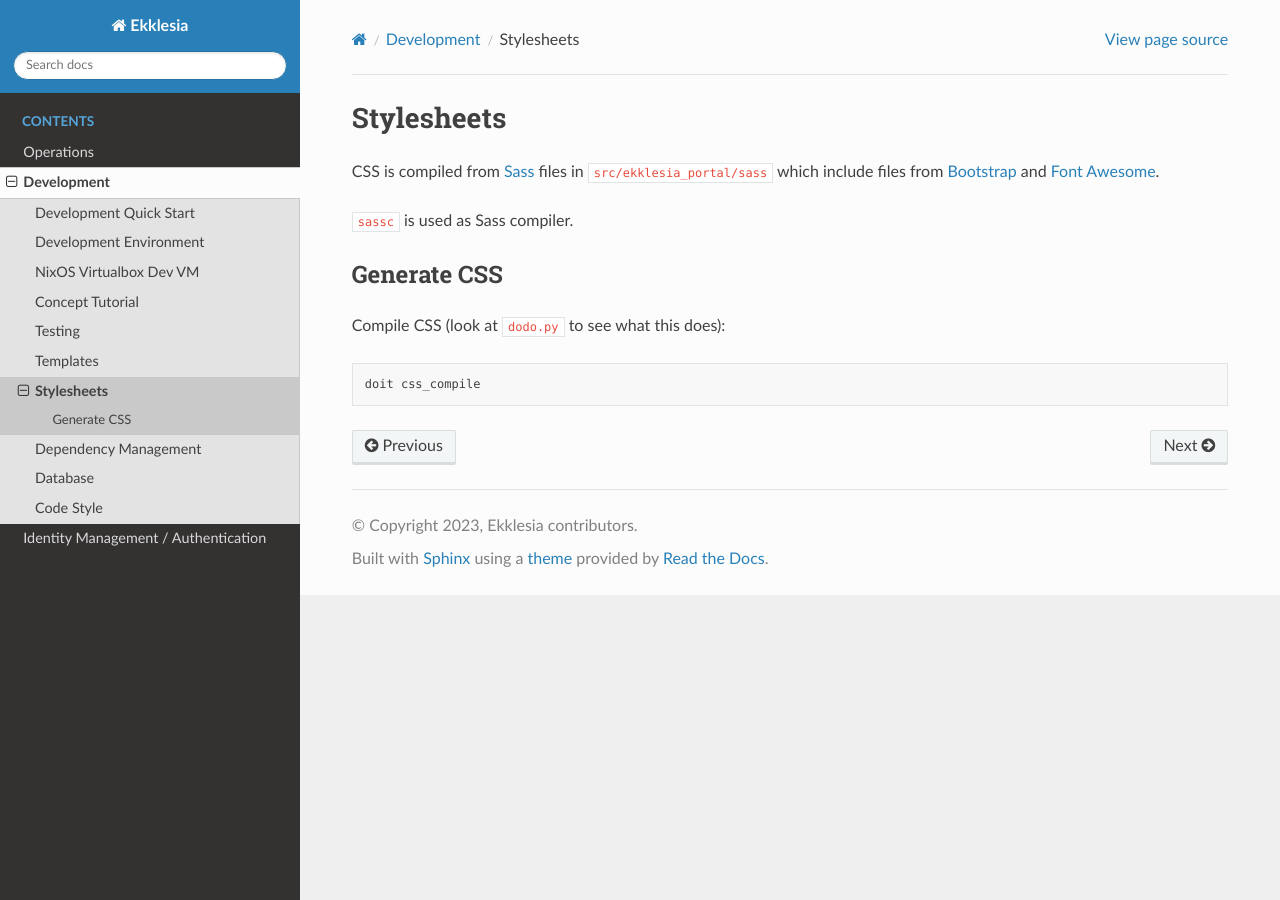
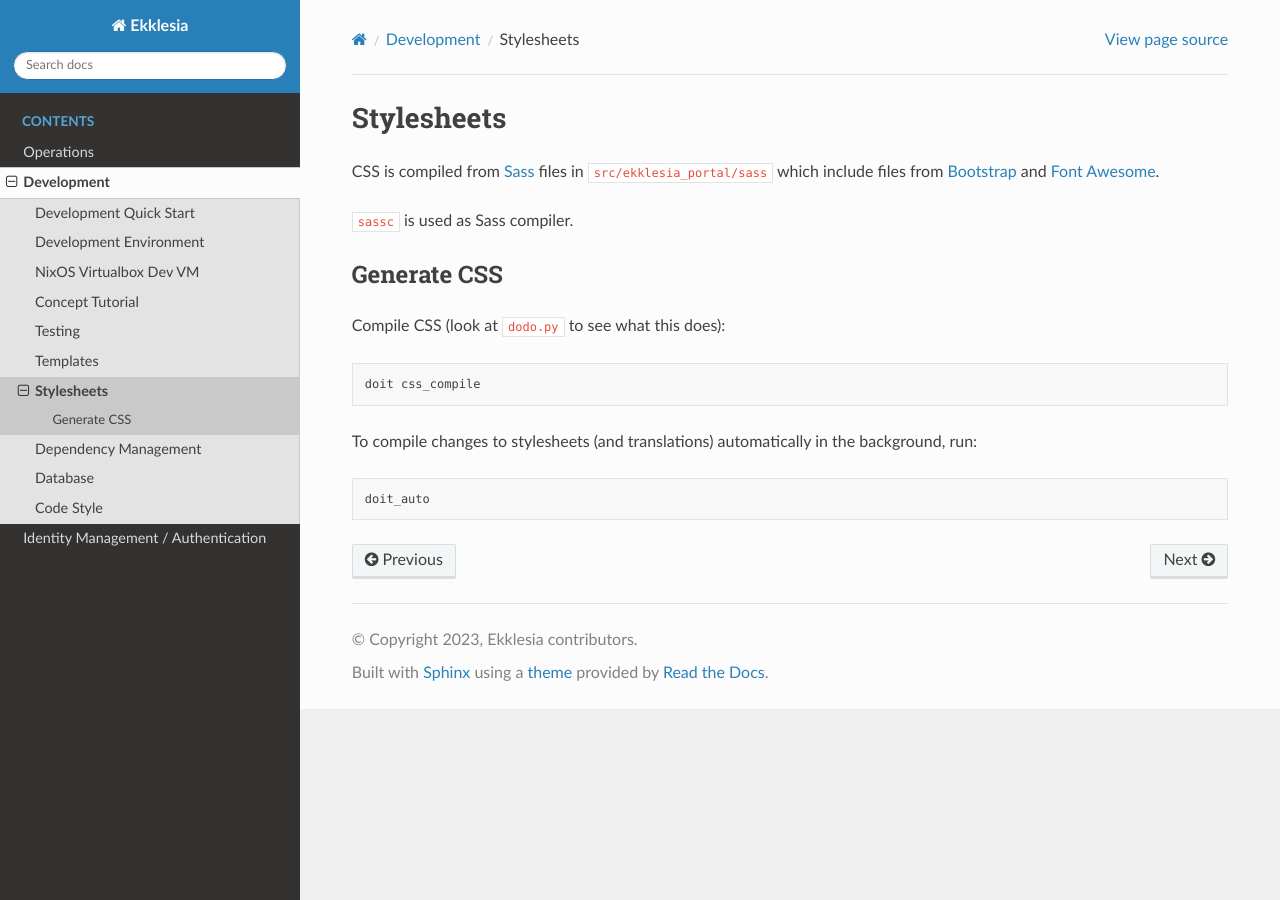
Before and after one commit to edemocracy/ekklesia, a Sphinx documentation site: the page built from docs/development/stylesheets.md, in a window 1280 px wide. Built offline with Sphinx 7.4.7 and the Read the Docs theme 2.0.0, drawn with Linux system fonts in a browser that asks for light colours.

Commit message:
dev, stylesheets: add doit_auto

````diff
--- a/docs/development/stylesheets.md
+++ b/docs/development/stylesheets.md
@@ -15,3 +15,10 @@ Compile CSS (look at {file}`dodo.py` to see what this does):
 ```shell
 doit css_compile
 ```
+
+To compile changes to stylesheets (and translations) automatically in the
+background, run:
+
+```shell
+doit_auto
+```
````
